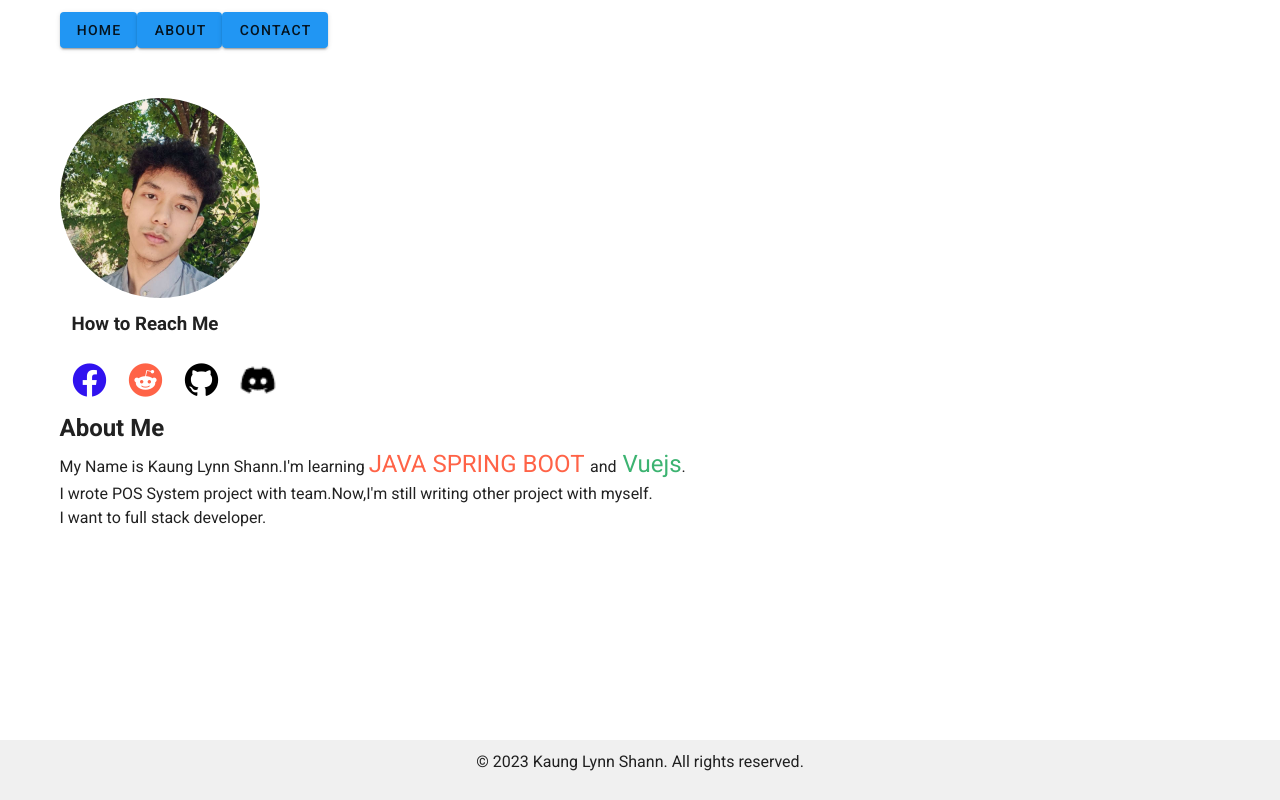
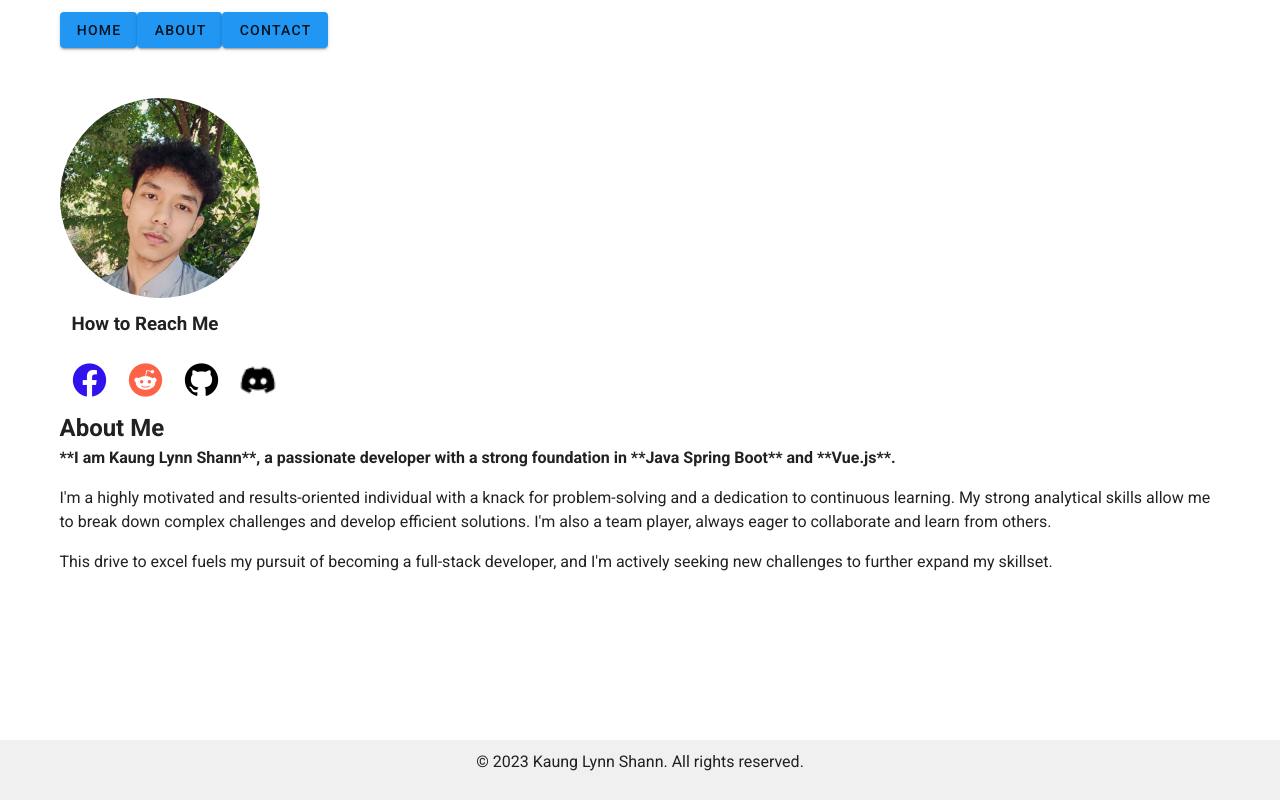
Before and after one commit to KaungLynnShann/myportfolio, a Vue app: page / in a window 1280 px wide. Both pictures are taken after a click on the button "ABOUT". Built offline with nearby package versions, Linux system fonts and the light colour scheme.

Commit message:
Update About.vue

```diff
--- a/src/components/About.vue
+++ b/src/components/About.vue
@@ -1,11 +1,12 @@
 <template>
     <div>
       <h2>About Me</h2>
-      <p>My Name is Kaung Lynn Shann.I'm learning <span style="color: tomato;font-size: 1.5em;">JAVA SPRING BOOT </span>
-        and<span style="color:mediumseagreen;font-size: 1.5em;"> Vuejs</span>.
-        <br/>I wrote POS System project with team.Now,I'm still writing other project with myself.
-        <br/>I want to full stack developer.
-      </p>
+      <p style="font-weight: bold;">**I am Kaung Lynn Shann**, a passionate developer with a strong foundation in **Java Spring Boot** and **Vue.js**.</p>
+<p>I'm a highly motivated and results-oriented individual with a knack for problem-solving and a dedication to continuous learning.
+    My strong analytical skills allow me to break down complex challenges and develop efficient solutions.
+    I'm also a team player, always eager to collaborate and learn from others.</p>
+<p>This drive to excel fuels my pursuit of becoming a full-stack developer, and I'm actively seeking new challenges to further expand my skillset.</p>
+
     </div>
   </template>
 
```
